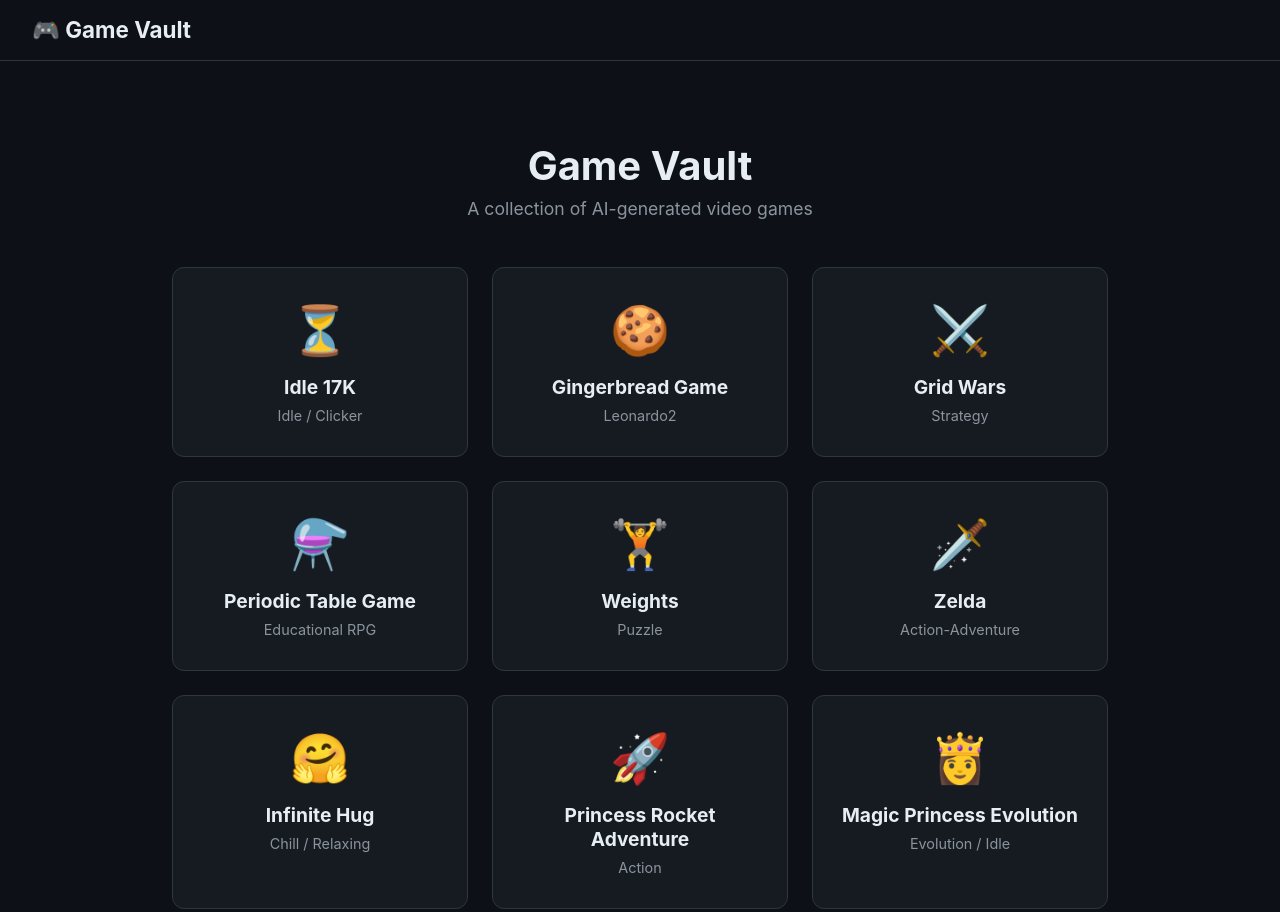
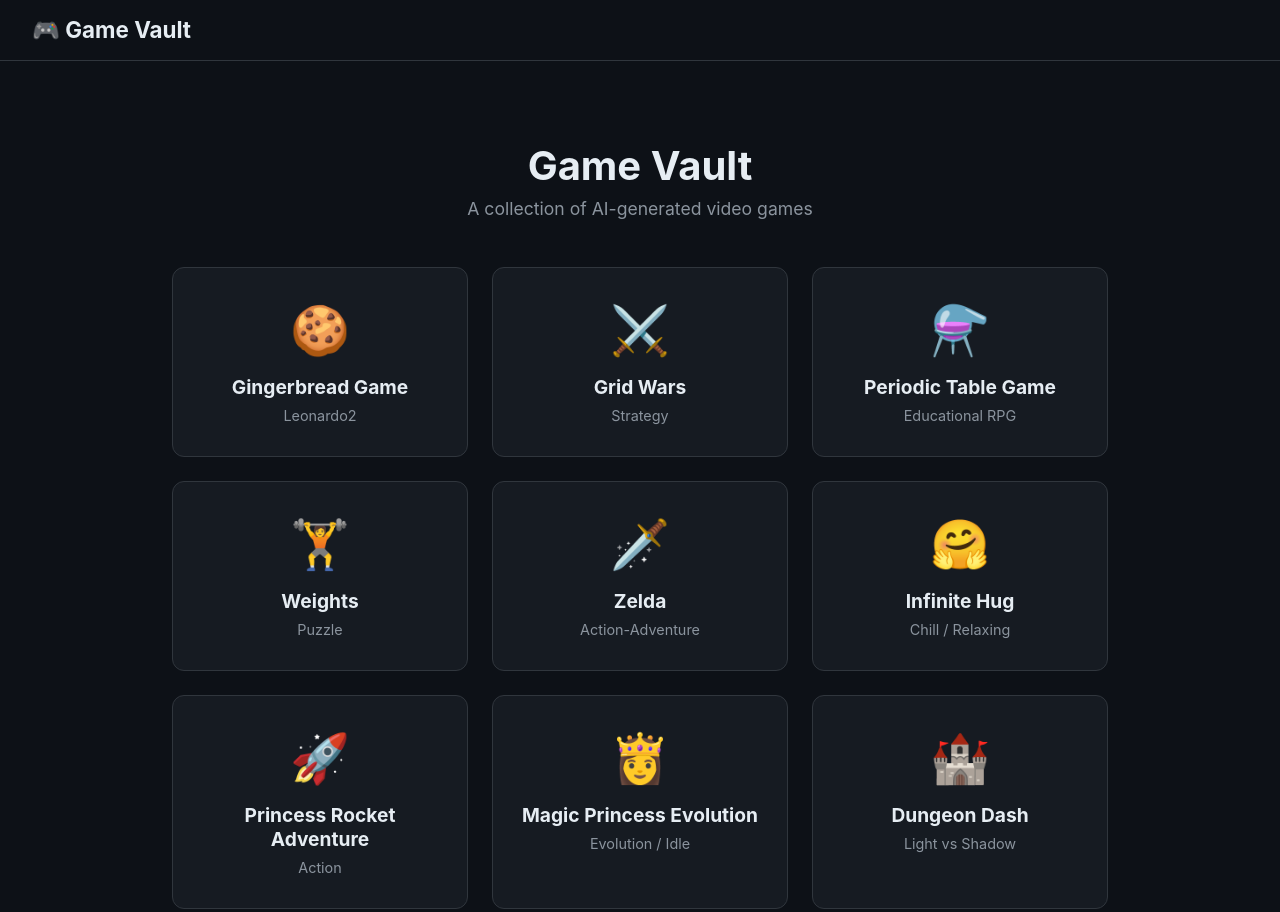
Before and after one commit to KirkAutomations/game-vault, a website: page index.html in a window 1280 px wide. Shown: the top 912 px of the page. Drawn offline with Linux system fonts and the light colour scheme.

Commit message:
Remove Idle 17K from game grid

```diff
--- a/index.html
+++ b/index.html
@@ -21,11 +21,6 @@
     </section>
 
     <section class="game-grid">
-      <a href="games/idle-17k/idle2.html" class="game-card">
-        <div class="game-icon">⏳</div>
-        <h2>Idle 17K</h2>
-        <p>Idle / Clicker</p>
-      </a>
       <a href="games/leonardo2/gingerbread-game.html" class="game-card">
         <div class="game-icon">🍪</div>
         <h2>Gingerbread Game</h2>
```
